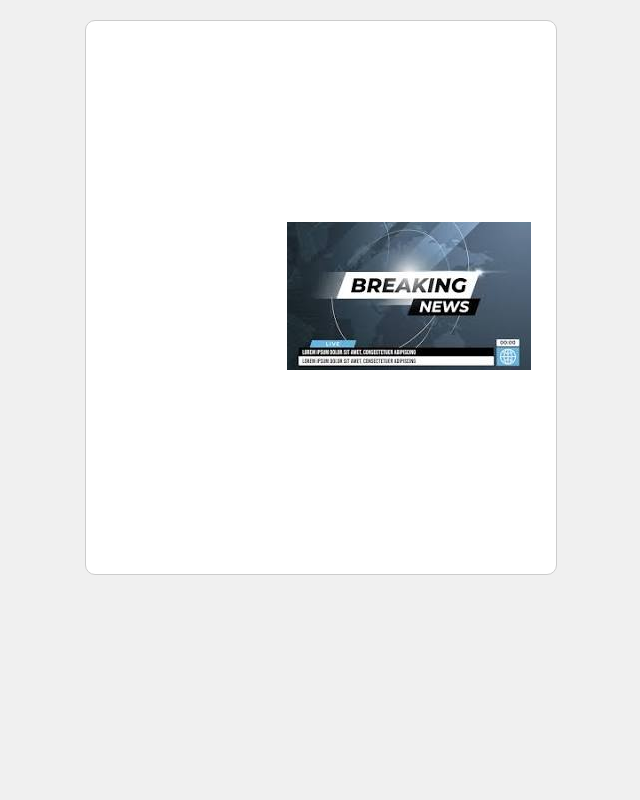
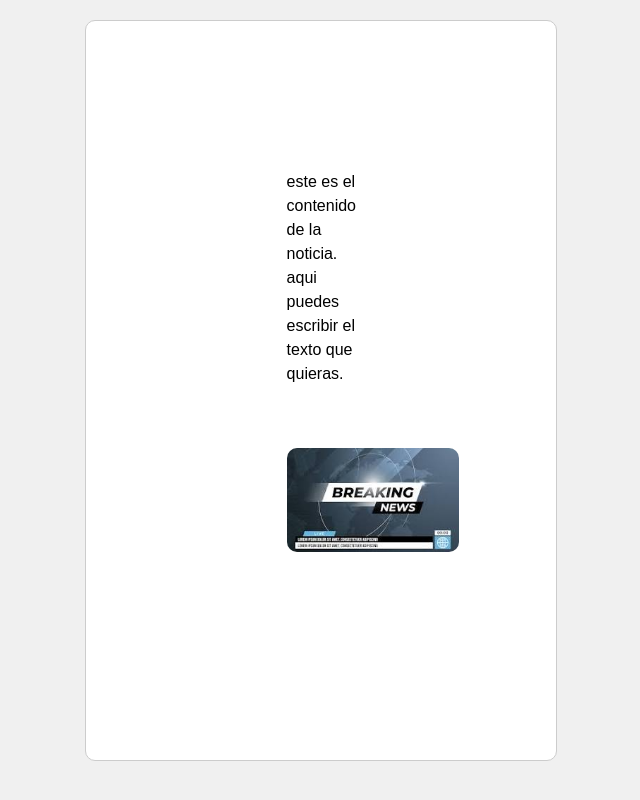
Before and after one commit to Hdiaz1234/Tarea-sistemas-, a plain HTML site: page tarea sistemas noticia/index2.html in a window 1280 px wide. Shown: the part 929-1729 px from the top of the page, without its empty margins (319-959 px from the left). Drawn offline with Linux system fonts and the light colour scheme.

Commit message:
Update index2.html

```diff
--- a/tarea sistemas noticia/index2.html
+++ b/tarea sistemas noticia/index2.html
@@ -27,10 +27,22 @@
         }
         .titulo {
             color: #800000;
+            font-size: 24px;
+            margin-bottom: 10px;
         }
         .contenido {
             color: #080808;
+            font-size: 16px;
+            line-height: 1.5;
         }
+       img {
+           width: 100%;
+           height: auto;
+           border-radius: 10px;
+           margin-top: 10px;
+
+       }
+
     </style>
 </head>
 <body>
@@ -39,9 +51,10 @@
     </header>
     <section class="noticia">
         <h2 class="titulo"></h2>
-        <p class="contenido">
+        <div class="contenido">
+            <p> este es el contenido de la noticia. aqui puedes escribir el texto que quieras.</p>
            <img src="descarga (1).jpg" alt="">
-        </p>
+
 
         </video>
     </section>
```
